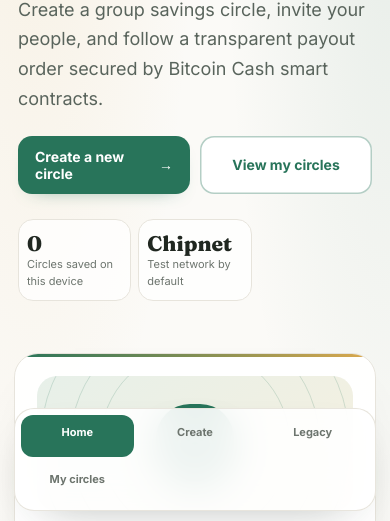
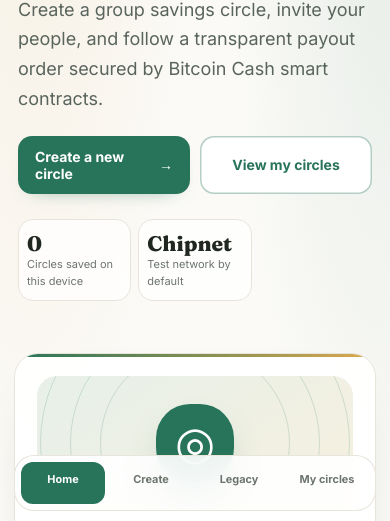
Before and after one commit to Afar88/Ajochain, a website built with Vite: page web/index.html in a window 390 px wide. Shown: the part 323-844 px from the top of the page. Built offline with nearby package versions, Linux system fonts and the light colour scheme; what @wizardconnect/core, @wizardconnect/dapp would draw is missing.

Commit message:
Fix four-item mobile bottom navigation

```diff
--- a/web/src/style.css
+++ b/web/src/style.css
@@ -54,3 +54,9 @@ h1 span{color:var(--green)}
 .trust-mark{background:#dcebe0;color:var(--green)}
 input{border-radius:14px;border-color:#e1e4dc}
 @media(max-width:650px){.home-primary{grid-template-columns:1fr;padding:22px}.home-primary-art{min-height:135px;grid-row:1}.home-primary-art span{width:78px;height:78px;font-size:46px}.legacy-entry{align-items:flex-start;flex-direction:column;padding:20px}.legacy-entry .btn{width:100%}.choice-grid{grid-template-columns:1fr}.hero{padding-top:38px}}
+
+
+/* Keep all four primary destinations on one compact mobile navigation row. */
+nav{grid-template-columns:repeat(4,minmax(0,1fr));gap:4px}
+nav a{min-width:0;white-space:nowrap;padding:9px 3px;font-size:clamp(9px,2.8vw,11px)}
+@media(max-width:360px){nav{width:calc(100% - 16px);padding:5px;gap:2px}nav a{padding:9px 1px;font-size:9px;letter-spacing:-.02em}}
```
